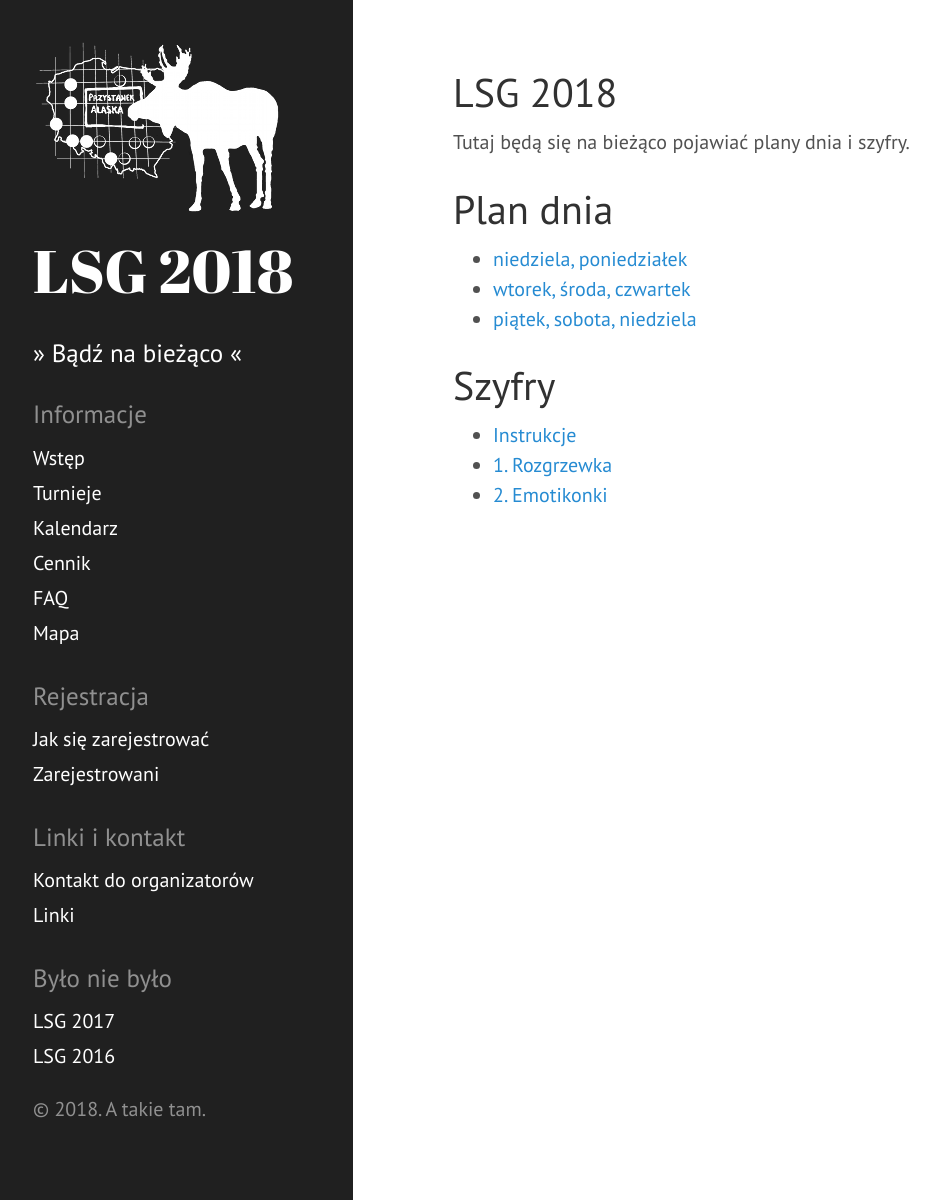
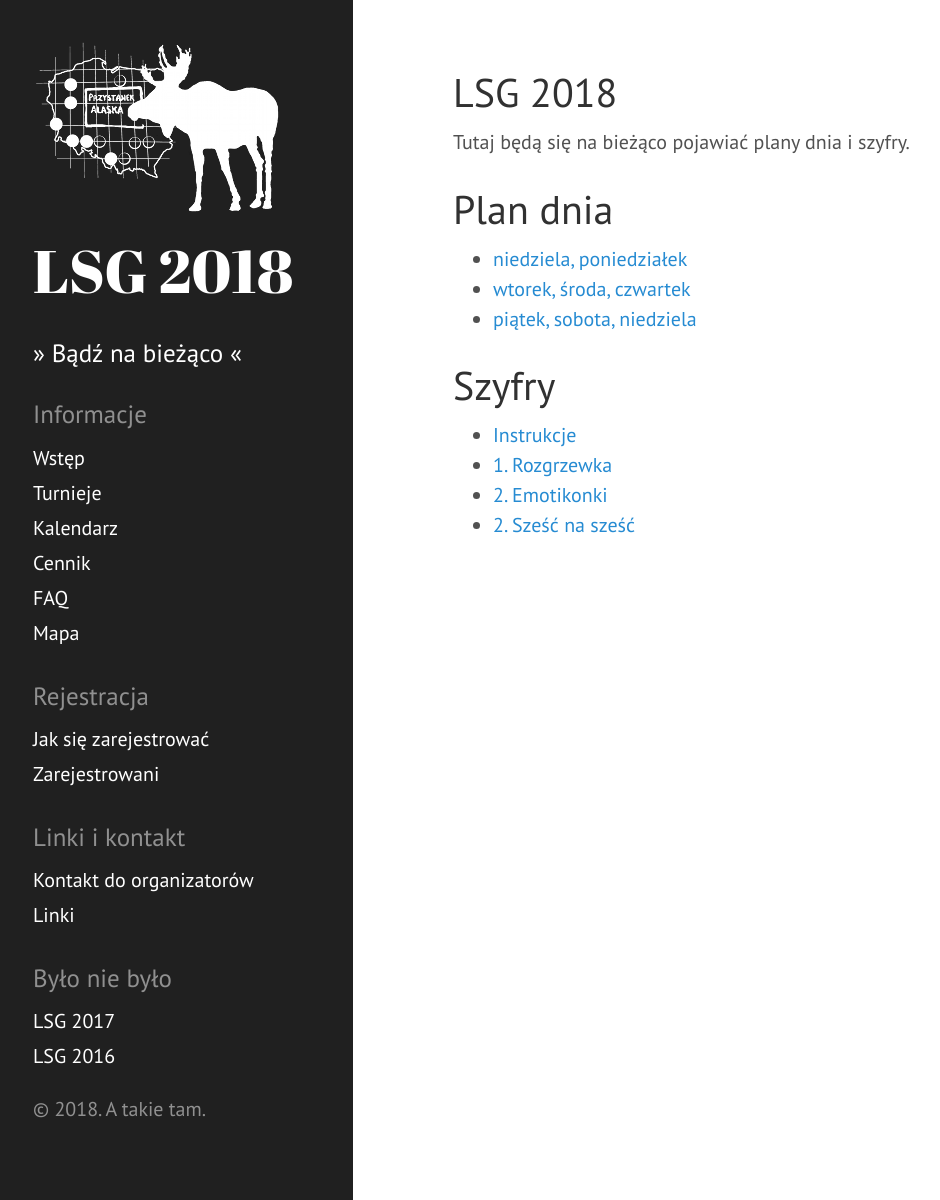
Before and after one commit to tasuki/lsg, a Jekyll site: the page built from 2018.md, in a window 1280 px wide. Shown: the whole page, without its empty margins (7-947 px from the left). Built offline with Jekyll 4.4.1, drawn with Linux system fonts in a browser that asks for light colours; nearby versions of some CDN libraries.

Commit message:
Trzeci szyfr

```diff
--- a/2018.md
+++ b/2018.md
@@ -18,3 +18,4 @@ Tutaj będą się na bieżąco pojawiać plany dnia i szyfry.
 - [Instrukcje](/public/2018/szyfry-0-intro.pdf)
 - [1. Rozgrzewka](public/2018/szyfry-1.pdf)
 - [2. Emotikonki](public/2018/szyfry-2.pdf)
+- [2. Sześć na sześć](public/2018/szyfry-3.pdf)
```
Also changed, not shown: 1 other file.
